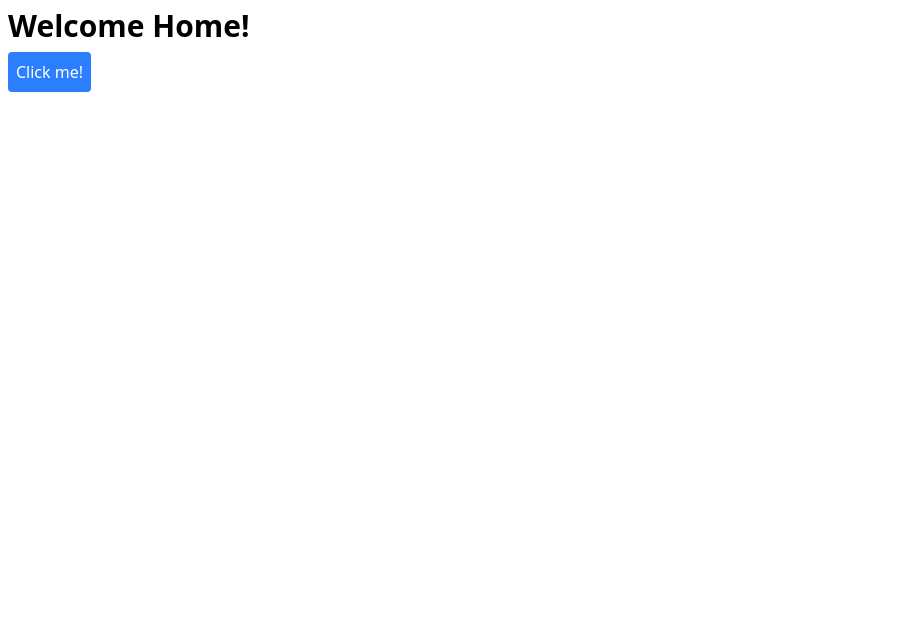
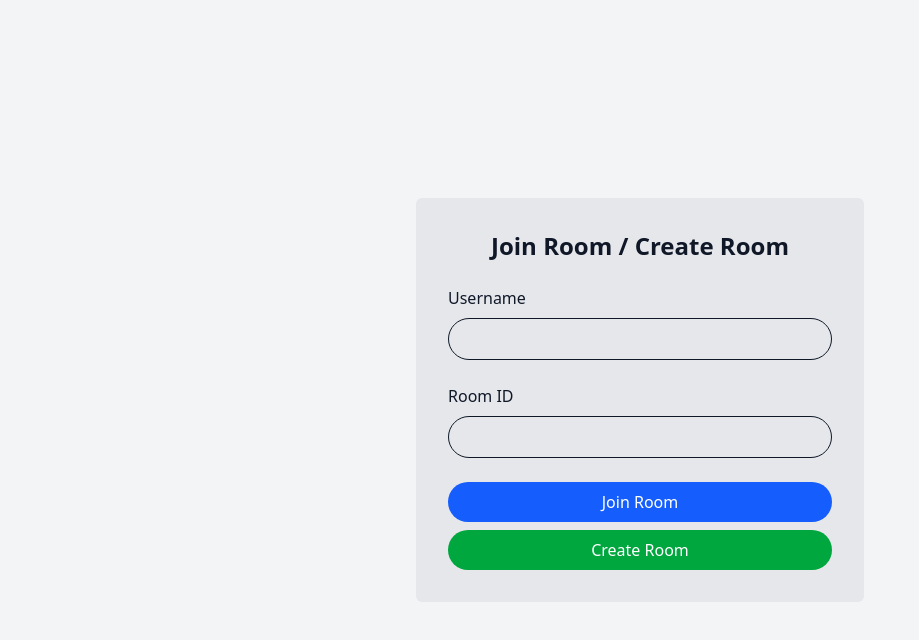
Before and after one commit to Avaneesh-Chopdekar/loop-frontend-web, a React (Vite) app: page / in a window 1280 px wide. Shown: the top 640 px of the page, without its empty margins (0-919 px from the left). Built offline with nearby package versions, Linux system fonts and the light colour scheme.

Commit message:
feat: created join-create-chat.tsx form component with support of light and dark theme

```diff
--- a/index.html
+++ b/index.html
@@ -9,7 +9,7 @@
   <title>Loop - chat with privacy</title>
 </head>
 
-<body>
+<body class="dark:bg-gray-900 dark:text-white bg-gray-100 text-gray-900 min-h-svh w-full">
   <div id="root"></div>
   <script type="module" src="/src/main.tsx"></script>
 </body>
--- /dev/null
+++ b/src/components/join-create-chat.tsx
@@ -0,0 +1,42 @@
+export default function JoinCreateChat() {
+  return (
+    <div className="min-h-screen flex items-center justify-center">
+      <div className="w-full max-w-md p-8 rounded-md bg-gray-200 dark:bg-gray-800 flex flex-col gap-6">
+        <h1 className="text-2xl font-semibold text-center">
+          Join Room / Create Room
+        </h1>
+        <div>
+          <label htmlFor="username" className="block font-medium mb-2">
+            Username
+          </label>
+          <input
+            type="text"
+            name="username"
+            id="username"
+            className="w-full dark:bg-gray-600 px-4 py-2 border dark:border-gray-300 rounded-full"
+          />
+        </div>
+        <div>
+          <label htmlFor="roomId" className="block font-medium mb-2">
+            Room ID
+          </label>
+          <input
+            type="text"
+            name="roomId"
+            id="roomId"
+            className="w-full dark:bg-gray-600 px-4 py-2 border dark:border-gray-300 rounded-full"
+          />
+        </div>
+
+        <div className="flex flex-col gap-2">
+          <button className="bg-blue-600 text-white py-2 rounded-full cursor-pointer">
+            Join Room
+          </button>
+          <button className="bg-green-600 text-white py-2 rounded-full cursor-pointer">
+            Create Room
+          </button>
+        </div>
+      </div>
+    </div>
+  );
+}
--- a/src/routes/index.lazy.tsx
+++ b/src/routes/index.lazy.tsx
@@ -1,5 +1,5 @@
 import { createLazyFileRoute } from "@tanstack/react-router";
-import { toast } from "sonner";
+import JoinCreateChat from "../components/join-create-chat";
 
 export const Route = createLazyFileRoute("/")({
   component: Index,
@@ -7,16 +7,8 @@ export const Route = createLazyFileRoute("/")({
 
 function Index() {
   return (
-    <div className="p-2">
-      <h3 className="text-3xl font-bold">Welcome Home!</h3>
-      <button
-        onClick={() => {
-          toast.success("Hello from Loop!");
-        }}
-        className="bg-blue-500 text-white p-2 rounded mt-2 cursor-pointer"
-      >
-        Click me!
-      </button>
+    <div className="">
+      <JoinCreateChat />
     </div>
   );
 }
```
